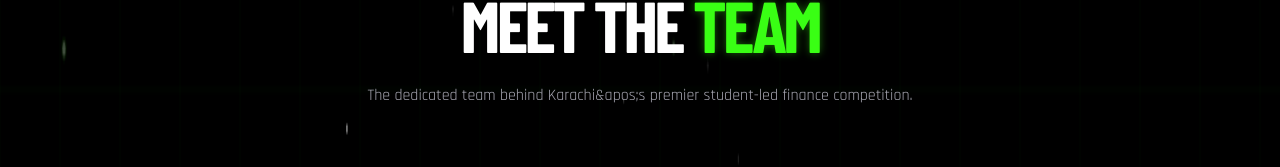
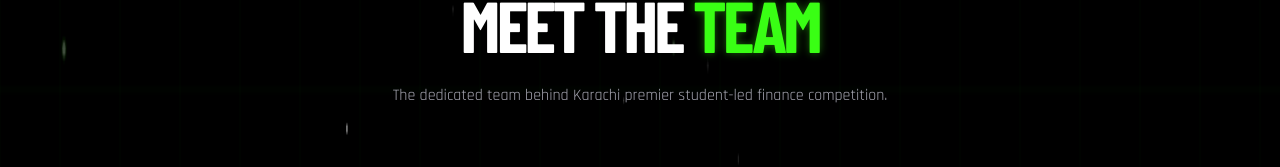
Before and after one commit to moizalisiddiqui/isc_webapp, a Next.js app: page /team in a window 1280 px wide. Shown: the part 172-339 px from the top of the page. Built offline with nearby package versions, Linux system fonts and the light colour scheme; a web font is replaced by a local one.

Commit message:
fix: remove unnecessary apostrophe in team description for clarity

```diff
--- a/app/team/page.tsx
+++ b/app/team/page.tsx
@@ -154,7 +154,7 @@
             Meet the <span className="neon-text">Team</span>
           </h1>
           <p className="font-body text-silver max-w-xl mx-auto">
-            {"The dedicated team behind Karachi&apos;s premier student-led finance competition."}          </p>
+            {"The dedicated team behind Karachi premier student-led finance competition."}          </p>
         </div>
       </section>
 
```
